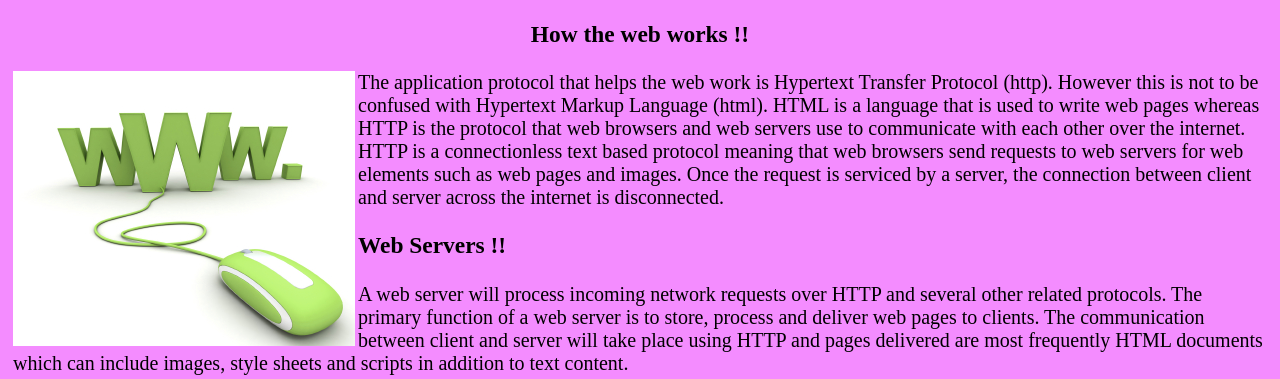
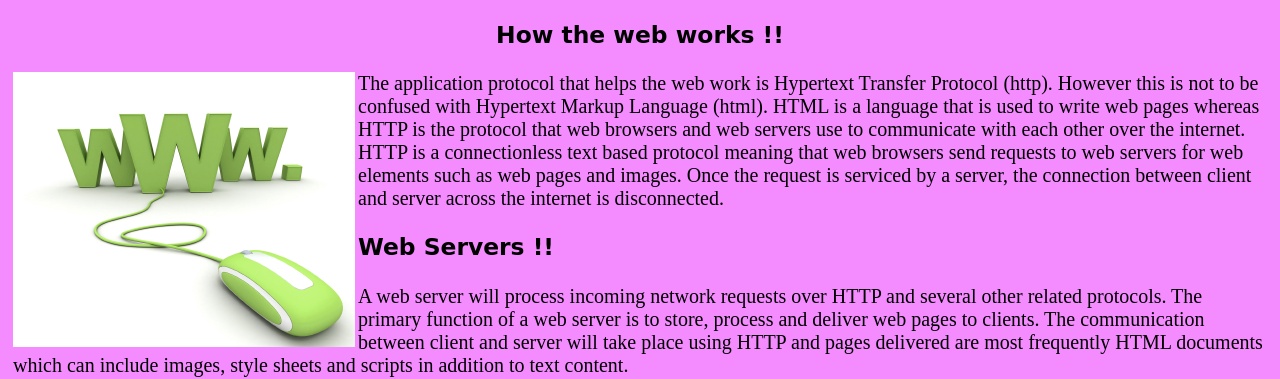
Before and after one commit to KiranKaurr/Kiran, a plain HTML site: page internet.html in a window 1280 px wide. Shown: the part 451-830 px from the top of the page. Drawn offline with Linux system fonts and the light colour scheme.

Commit message:
Update internet.css

```diff
--- a/css/internet.css
+++ b/css/internet.css
@@ -44,6 +44,11 @@ h2{
 	font-size: 40px;
 	color: #023bbf;
 }
+h3{
+	font-family: 'Bangers', cursive;
+	font-size: 30px
+	color:black;
+}
 main{
 	max-width: 800px
 	margin:0 auto;
```
